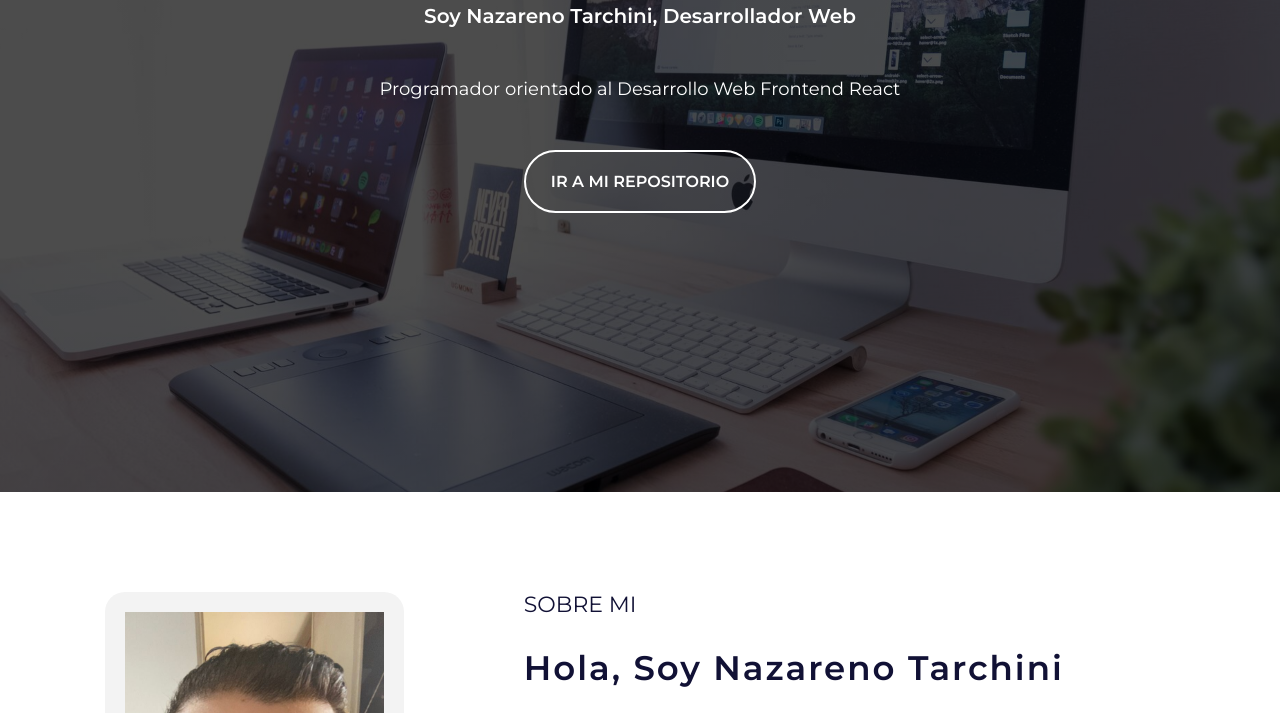
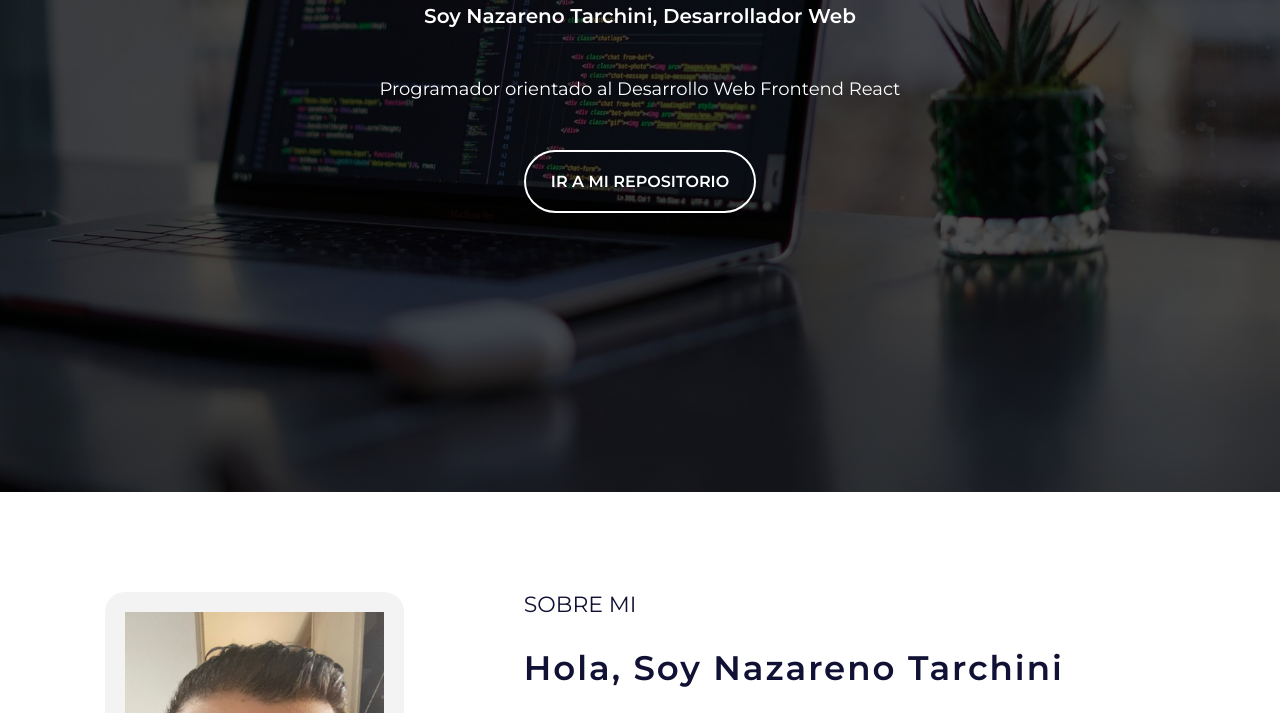
Before and after one commit to Ntarchini99/mi-portfolio, a plain HTML site: page index.html in a window 1280 px wide. Shown: the part 308-1021 px from the top of the page. Drawn offline with Linux system fonts and the light colour scheme.

Commit message:
cambie el fondo del incio

```diff
--- a/css/style.css
+++ b/css/style.css
@@ -11,7 +11,7 @@
         }
 
         #inicio {
-            background: linear-gradient( rgba(0, 0, 0, .7), rgba(0, 0, 0, .7)), url("../assets/img/fondd.jpg");
+            background: linear-gradient( rgba(0, 0, 0, .7), rgba(0, 0, 0, .7)), url("../assets/img/goott.jpg");
             background-size: cover;
             background-position: center center;
             height: 100vh;
```
Also changed, not shown: assets/img/fondd.jpg (deleted), assets/img/goott.jpg (added).
